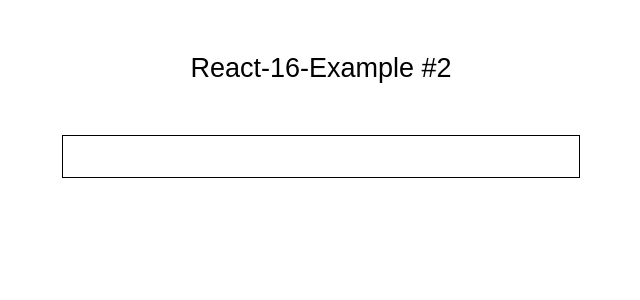
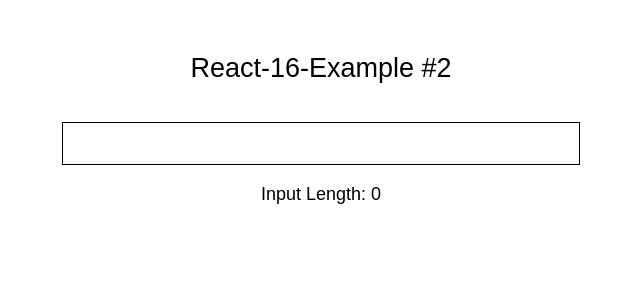
Before and after one commit to rivermanvr/react-16-reampup-ex2, a React (Create React App) app: page / in a window 1280 px wide. Shown: the top 300 px of the page, without its empty margins (319-959 px from the left). Built offline with nearby package versions, Linux system fonts and the light colour scheme.

Commit message:
styled input/output for textInput

```diff
--- a/src/App.css
+++ b/src/App.css
@@ -13,7 +13,7 @@ body {
 .App-title {
   font-size: 1.5em;
   margin-top: 1.50em;
-  margin-bottom: 1.5em;
+  margin-bottom: 1em;
 }
 
 .App-intro {
@@ -27,7 +27,7 @@ body {
 .input-style {
   height: 1.75em;
   width: 40%;
-  margin-bottom: 1.5em;
+  margin-bottom: .5em;
   font-size: 1.25em;
   text-align: center;
 }
--- a/src/App.js
+++ b/src/App.js
@@ -13,12 +13,14 @@ class App extends Component {
 
   render() {
     const inputTxt = this.state.inputTxt;
+    const inputLen = inputTxt.length;
     return (
       <div className="App">
         <header>
           <h1 className="App-title">React-16-Example #2</h1>
         </header>
         <div><input onChange={ this.onInputChange } value={ inputTxt } className="border input-style" type="text" /></div>
+        <p>Input Length: { inputLen }</p>
       </div>
     );
   }
```
